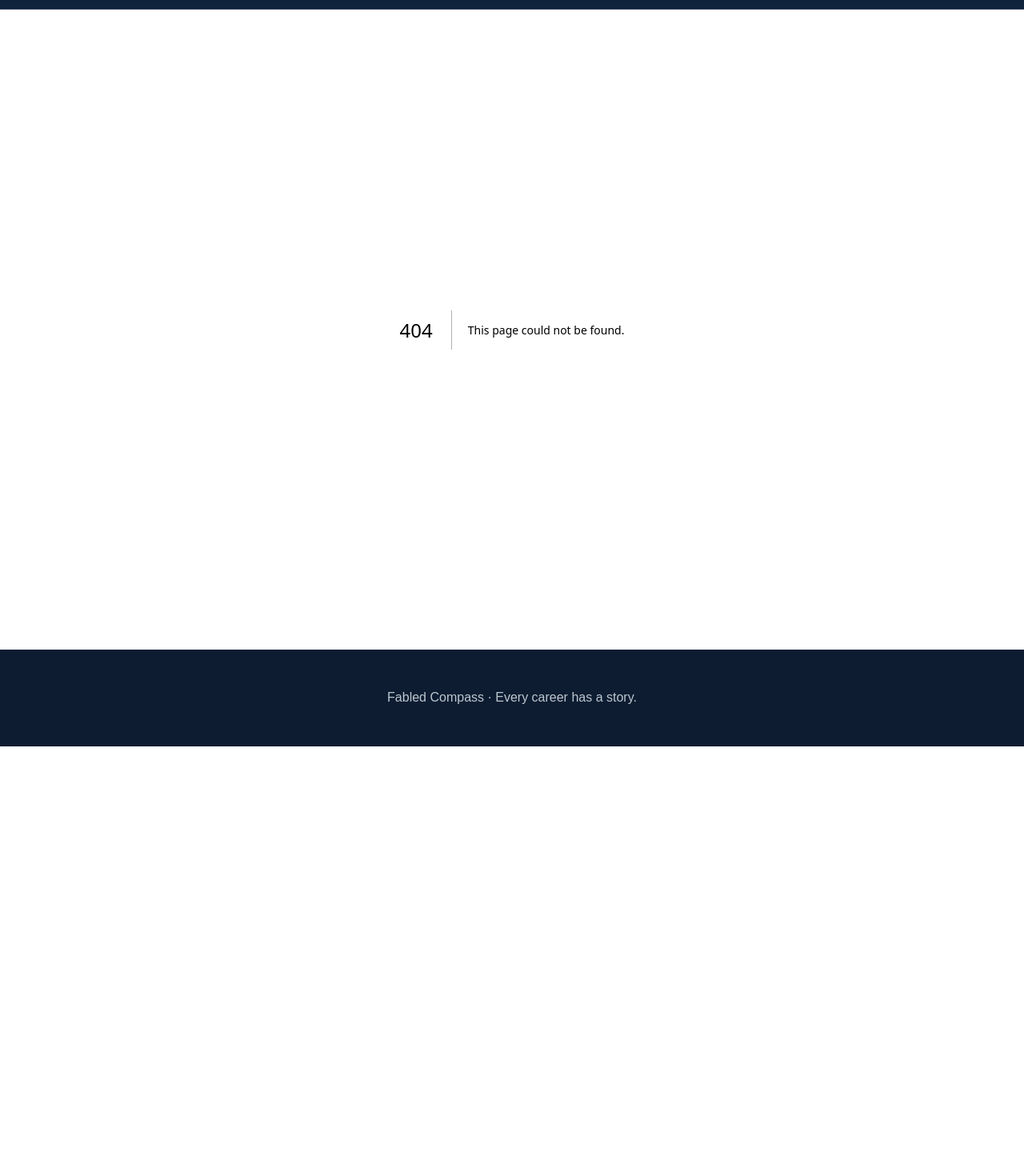
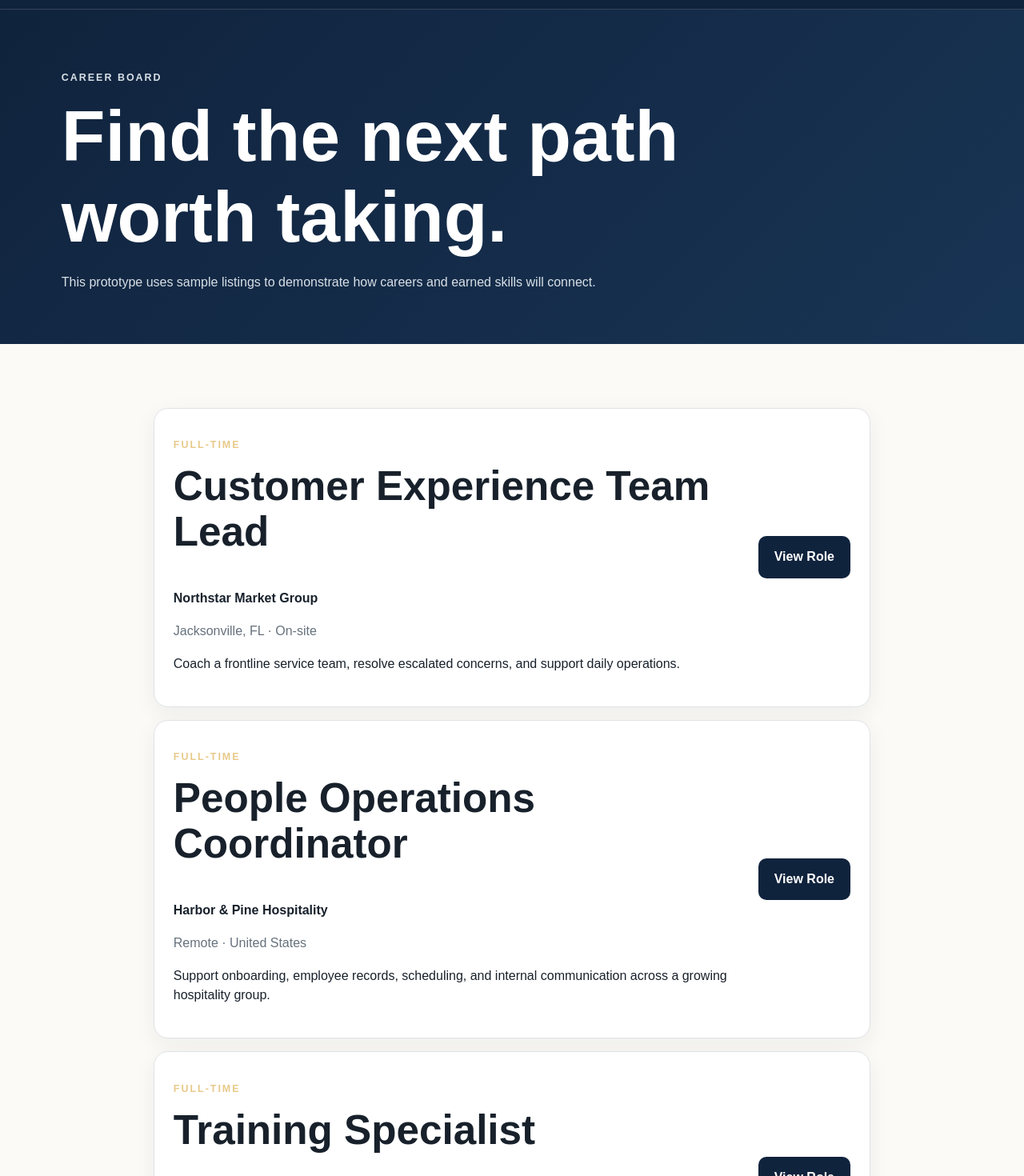
Before and after one commit to WykedSamurai/FabledCompass, a Next.js app: page /jobs in a window 1280 px wide. Before the commit this address had no page. Shown: the part 60-1530 px from the top of the page at 80% size. Before the commit the page ends 993 px from the top, so only its background shows below. Built offline with nearby package versions, Linux system fonts and the light colour scheme.

Commit message:
Build prototype job board

```diff
--- /dev/null
+++ b/app/jobs/page.tsx
@@ -0,0 +1,51 @@
+const jobs = [
+  {
+    title: "Customer Experience Team Lead",
+    company: "Northstar Market Group",
+    location: "Jacksonville, FL · On-site",
+    type: "Full-time",
+    summary: "Coach a frontline service team, resolve escalated concerns, and support daily operations."
+  },
+  {
+    title: "People Operations Coordinator",
+    company: "Harbor & Pine Hospitality",
+    location: "Remote · United States",
+    type: "Full-time",
+    summary: "Support onboarding, employee records, scheduling, and internal communication across a growing hospitality group."
+  },
+  {
+    title: "Training Specialist",
+    company: "Brightpath Services",
+    location: "Orlando, FL · Hybrid",
+    type: "Full-time",
+    summary: "Create practical training experiences and help managers develop consistent coaching practices."
+  }
+];
+
+export default function JobsPage() {
+  return (
+    <>
+      <section className="page-hero">
+        <p className="eyebrow">Career Board</p>
+        <h1>Find the next path worth taking.</h1>
+        <p>This prototype uses sample listings to demonstrate how careers and earned skills will connect.</p>
+      </section>
+      <section className="section section-narrow">
+        <div className="jobs-grid">
+          {jobs.map((job) => (
+            <article className="card job-card" key={`${job.company}-${job.title}`}>
+              <div>
+                <p className="eyebrow">{job.type}</p>
+                <h2>{job.title}</h2>
+                <strong>{job.company}</strong>
+                <p className="muted">{job.location}</p>
+                <p>{job.summary}</p>
+              </div>
+              <button className="button button-dark" type="button">View Role</button>
+            </article>
+          ))}
+        </div>
+      </section>
+    </>
+  );
+}
```
